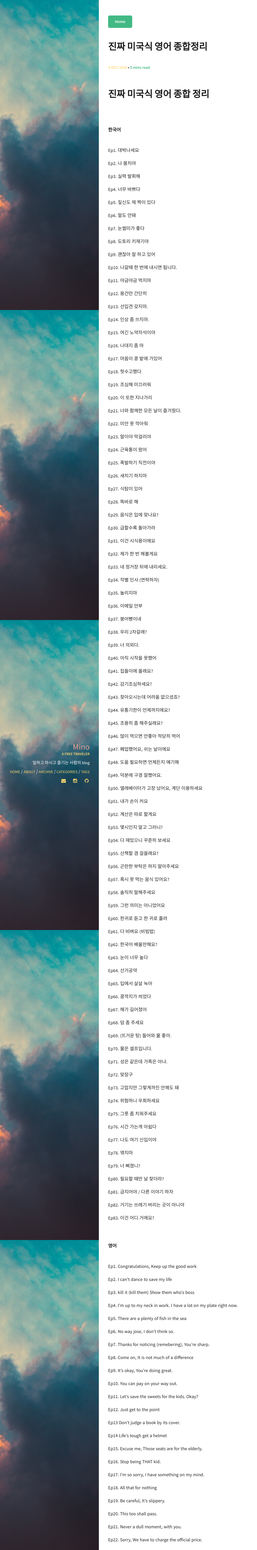
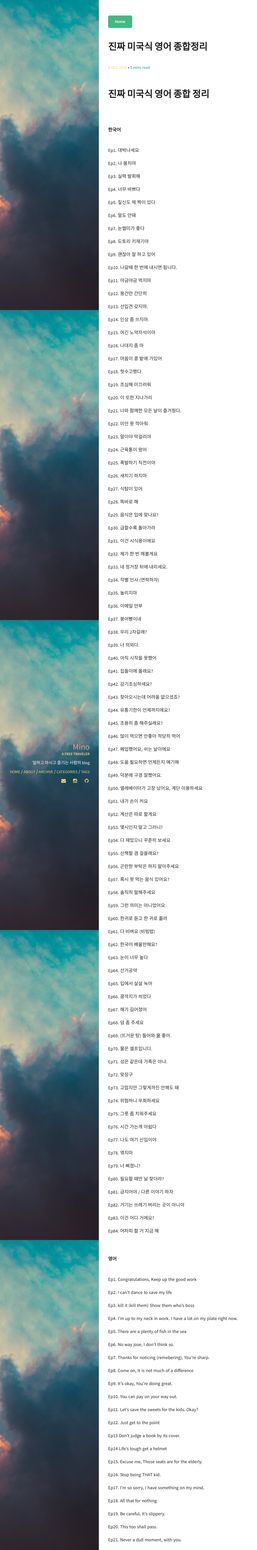
Before and after one commit to minoblog/minoblog.github.io, a Jekyll site: the page built from _posts/2018-10-05-Podcast-English-Total.md, in a window 1280 px wide. Shown: the whole page at 31% size, without its empty margins (0-832 px from the left). Built offline with Jekyll 4.4.1, drawn with Linux system fonts in a browser that asks for light colours.

Commit message:
Update and rename 2018-10-04-Podcast-English-Total.md to 2018-10-05-Podcast-English-Total.md

```diff
--- a/_posts/2018-10-04-Podcast-English-Total.md
+++ b/_posts/2018-10-05-Podcast-English-Total.md
@@ -180,6 +180,8 @@ Ep82. 거기는 쓰레기 버리는 곳이 아니야
 
 Ep83. 이건 어디 거에요?
 
+Ep84. 어차피 할 거 지금 해
+
 
 <br>
 <br>
@@ -354,3 +356,5 @@ Ep81. Let's save this for later.
 Ep82. Excuse me, You can't leave your garbage there.
 
 Ep83. Who makes this?
+
+Ep84. Might as well, Just get it done now.
```
